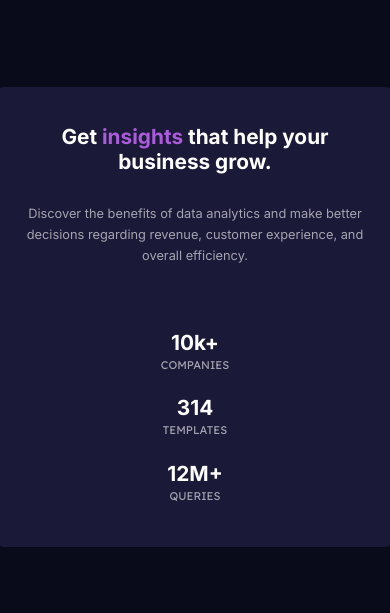
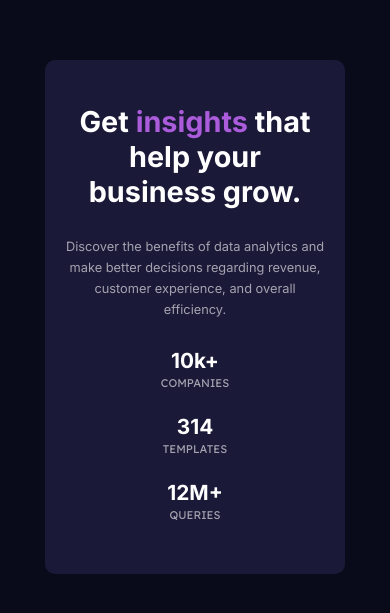
Before and after one commit to CMconsults/Stats-preview-card-component, a plain HTML site: page index.html in a window 390 px wide. Shown: the part 113-726 px from the top of the page. Drawn offline with Linux system fonts and the light colour scheme.

Commit message:
Space between flex items is fixed

```diff
--- a/index.html
+++ b/index.html
@@ -19,10 +19,10 @@
   <main>
     <article class="container">
       <div class="column-1">
-        <h1>Get <span class="colored-title">insights</span> that help your business grow.</h1>
-        <p>Discover the benefits of data analytics and make better decisions regarding revenue, customer experience, and
+        <h1 class="item">Get <span class="colored-title">insights</span> that help your business grow.</h1>
+        <p class="item">Discover the benefits of data analytics and make better decisions regarding revenue, customer experience, and
           overall efficiency.</p>
-        <div class="metrics">
+        <div class="metrics item">
           <div class="metrics1">
             <h3>10k+</h3>
             <p>COMPANIES</p>
--- a/style.scss
+++ b/style.scss
@@ -76,10 +76,10 @@ body{
 }
 
 .column-2{
-    // background-image: url(./images/image-header-desktop.jpg);
+
     background-image: url(./images/image-header-desktop.jpg);
     background-size: cover;
-    position: relative;
+    // position: relative;
     overflow: hidden;
     // background: $Soft-violetAccent;
     width: 1300px;
@@ -97,24 +97,35 @@ body{
     .container{
     display: flex;
     flex-direction: column;
-    max-width: 400px;
+    justify-content: space-evenly;
+    align-content: center;
+    // flex-wrap: wrap;
+    max-width: 300px;
     max-height: 100%;
+    margin: auto;
     }
 
     .column-1{
         padding: 20px;
         display: flex;
         flex-direction: column;
+        justify-content: space-between;
+
+        .item{
+            margin-bottom: 28px;
+        }
+
         h1{
             text-align: center;
-            font-size: 1.3rem;
-            flex: 1;
+            font-size: 1.8rem;
+            // flex: 1;
 
         }
         p{
             text-align: center;
             font-size: 0.8rem;
-            flex: 1;
+            margin-top: 0;
+            // flex: 1;
         }
 
         .metrics{
@@ -122,14 +133,19 @@ body{
             justify-content: center;
             align-items: center;
             text-align: center;
-            flex: 1;
+            margin-top: 0;
+            // flex: 1;
         }
 
-        .metrics1, .metrics2, .metrics3{
+        .metrics1, .metrics2 {
             margin-bottom: 20px;
         }
 
     }
 
+    .column-2{
+        width: 500px;
+    }
+
 
 }
```
Also changed, not shown: style.css, 1 other file.
